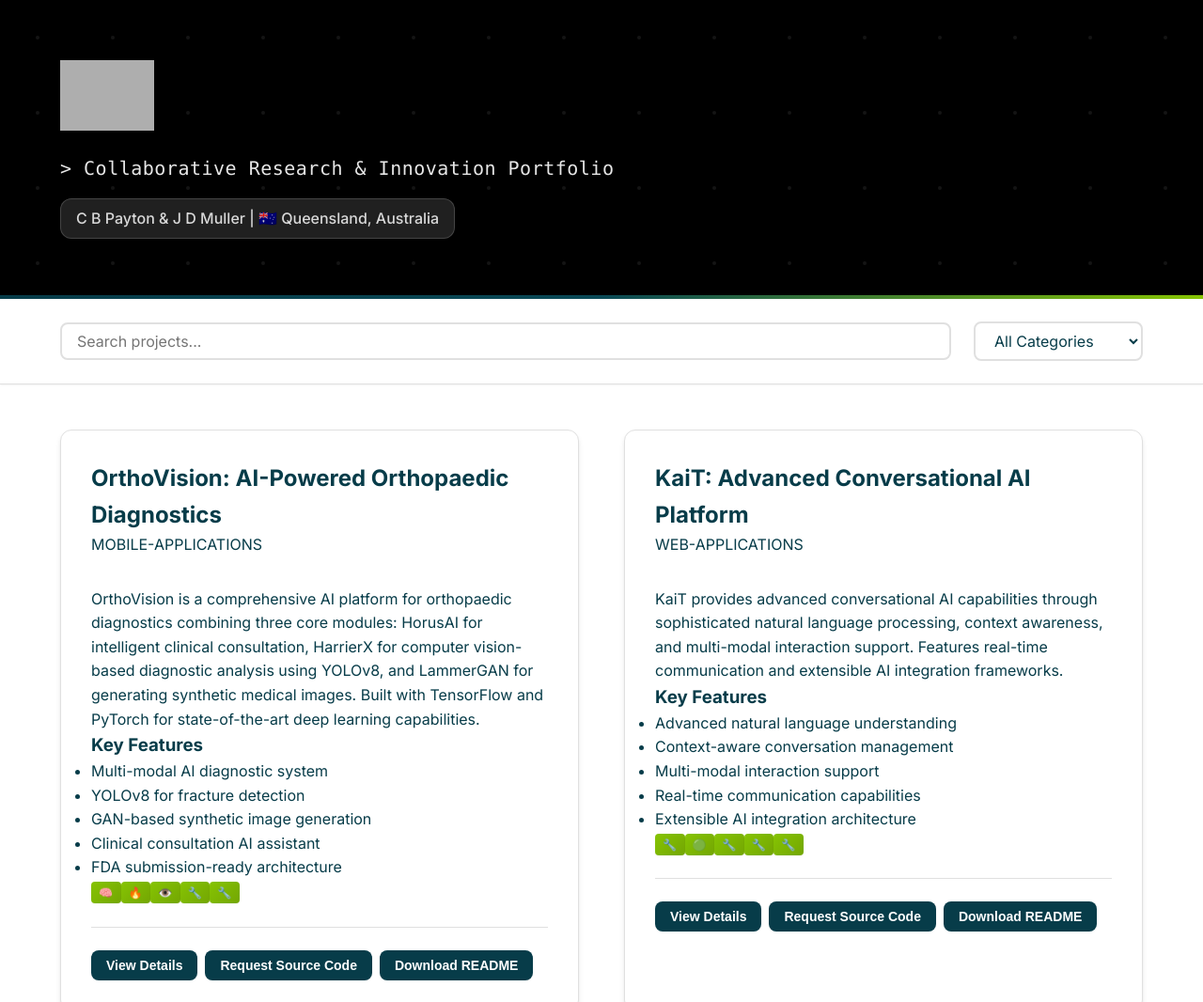
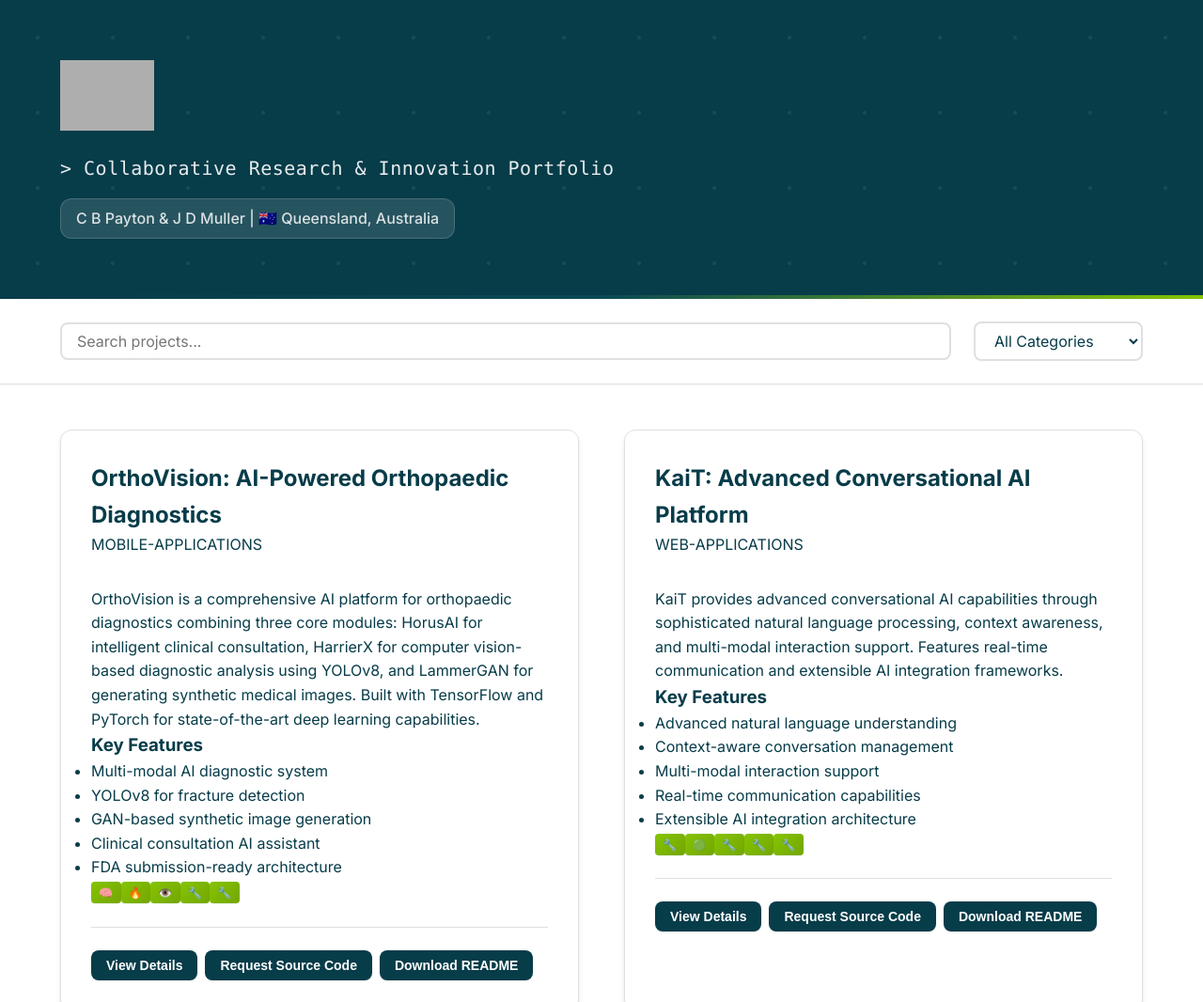
Before and after one commit to HWAI-collab/HWAI, a plain HTML site: page index.html in a window 1280 px wide. Shown: the top 1066 px of the page at 94% size. Drawn offline with Linux system fonts and the light colour scheme; grey boxes are pictures that could not be loaded.

Commit message:
style: change header background to dark azure
- Update header from black to dark azure (#073c49) for brand consistency
- Maintain white text and logo visibility on dark azure background

```diff
--- a/styles.css
+++ b/styles.css
@@ -66,7 +66,7 @@ body {
 
 /* Professional Header */
 header {
-    background: #000000;
+    background: var(--accent-color);
     color: white;
     padding: var(--spacing-3xl) 0;
     position: relative;
```
